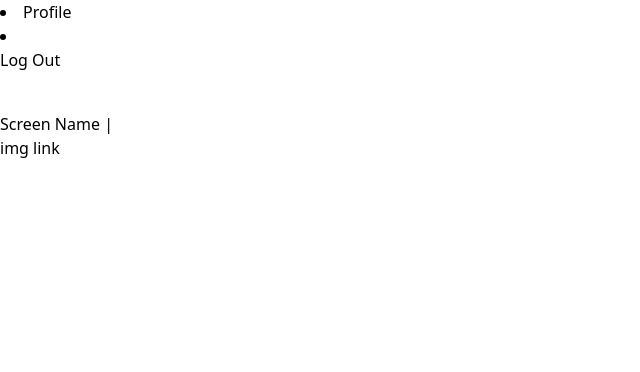
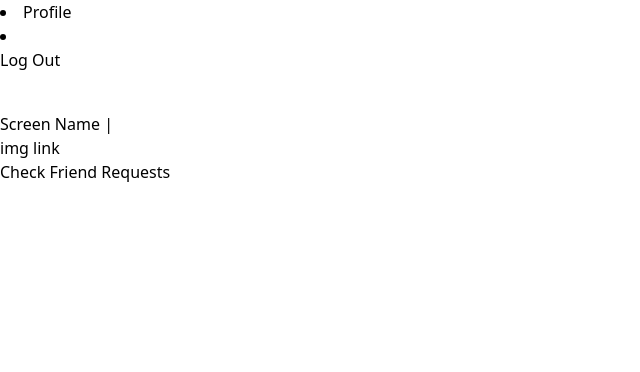
Before and after one commit to sivaShilpa/Vichat_Project3, a Django app: page /profile/ in a window 1280 px wide. Shown: the top 372 px of the page, without its empty margins (0-640 px from the left). Run offline with Django 4.2, Linux system fonts and the light colour scheme; the visitor is signed in with stand-in values (Sample User, id 1); data comes from the database, SQL or seed files in the repository; style sheets or scripts are compiled from the project's sources; some libraries are stand-ins or nearby versions.

Commit message:
Add friends list functionality and the ability to send friend requests

```diff
--- a/vichat_app/models.py
+++ b/vichat_app/models.py
@@ -9,6 +9,10 @@ from django.dispatch import receiver
 
 class User(AbstractUser):
     friends = models.ManyToManyField("User", blank=True)
+
+
+    def __str__(self):
+        return f"{self.username} | {self.friends}"
 
 class Profile(models.Model):
     nickname = models.CharField(max_length=50)
--- a/vichat_app/templates/profile/details.html
+++ b/vichat_app/templates/profile/details.html
@@ -10,4 +10,8 @@
     <p>img link {{ profile.profile_pic }}</p>
 </div>
 
+<div>
+    <a href="{% url 'fr-index' %}">Check Friend Requests</a>
+</div>
+
 {% endblock %}
--- a/vichat_app/urls.py
+++ b/vichat_app/urls.py
@@ -4,6 +4,7 @@ from . import views
 
 urlpatterns =[
     path('profile/', views.profile, name='profile'),
+    path('profile/friend_requests/', views.friend_requests_index, name='fr-index'),
     path('accounts/signup/', views.signup, name='signup'),
     path('send_friend_request/<int:userID>/',
     views.send_friend_request, name='send friend request'),
--- a/vichat_app/views.py
+++ b/vichat_app/views.py
@@ -3,7 +3,6 @@ from django.shortcuts import render, redirect
 from django.contrib.auth.forms import UserCreationForm
 from django.contrib.auth import login
 from django.contrib.auth.decorators import login_required
-from django.contrib.auth.models import User
 from .models import *
 from .forms import *
 
@@ -14,6 +13,17 @@ def profile(request):
    return render(request, 'profile/details.html', {
       'profile': profile
    })
+
+def friend_requests_index(request):
+  allusers = User.objects.all()
+  all_friend_requests = Friend_Request.objects.filter(to_user = request.user)
+  friends_list = request.user.friends.all()
+
+  return render(request, 'profile/friend_requests/index.html', {
+      'all_friend_requests': all_friend_requests,
+      'allusers': allusers,
+      'friends_list': friends_list,
+  })
 
 def signup(request):
   error_message = ''
@@ -40,9 +50,9 @@ def send_friend_request(request, userID):
     friend_request, created = Friend_Request.objects.get_or_create(
       from_user=from_user, to_user=to_user)
     if created:
-        return HTTPResponse('Friend request sent!')
+        return redirect('fr-index')
     else:
-        return HTTPResponse('Friend request was already sent')
+        return redirect('fr-index')
 
 @login_required
 def accept_friend_request(request, requestID):
@@ -51,6 +61,6 @@ def accept_friend_request(request, requestID):
         friend_request.to_user.friends.add(friend_request.from_user)
         friend_request.from_user.friends.add(friend_request.to_user)
         friend_request.delete()
-        return HTTPResponse('friend request accepted')
+        return redirect('fr-index')
     else:
-        return HTTPResponse('friend request not accepted')
+        return redirect('fr-index')
```
Also changed, not shown: vichat_app/templates/profile/friend_requests/index.html (+5 -3 lines).
